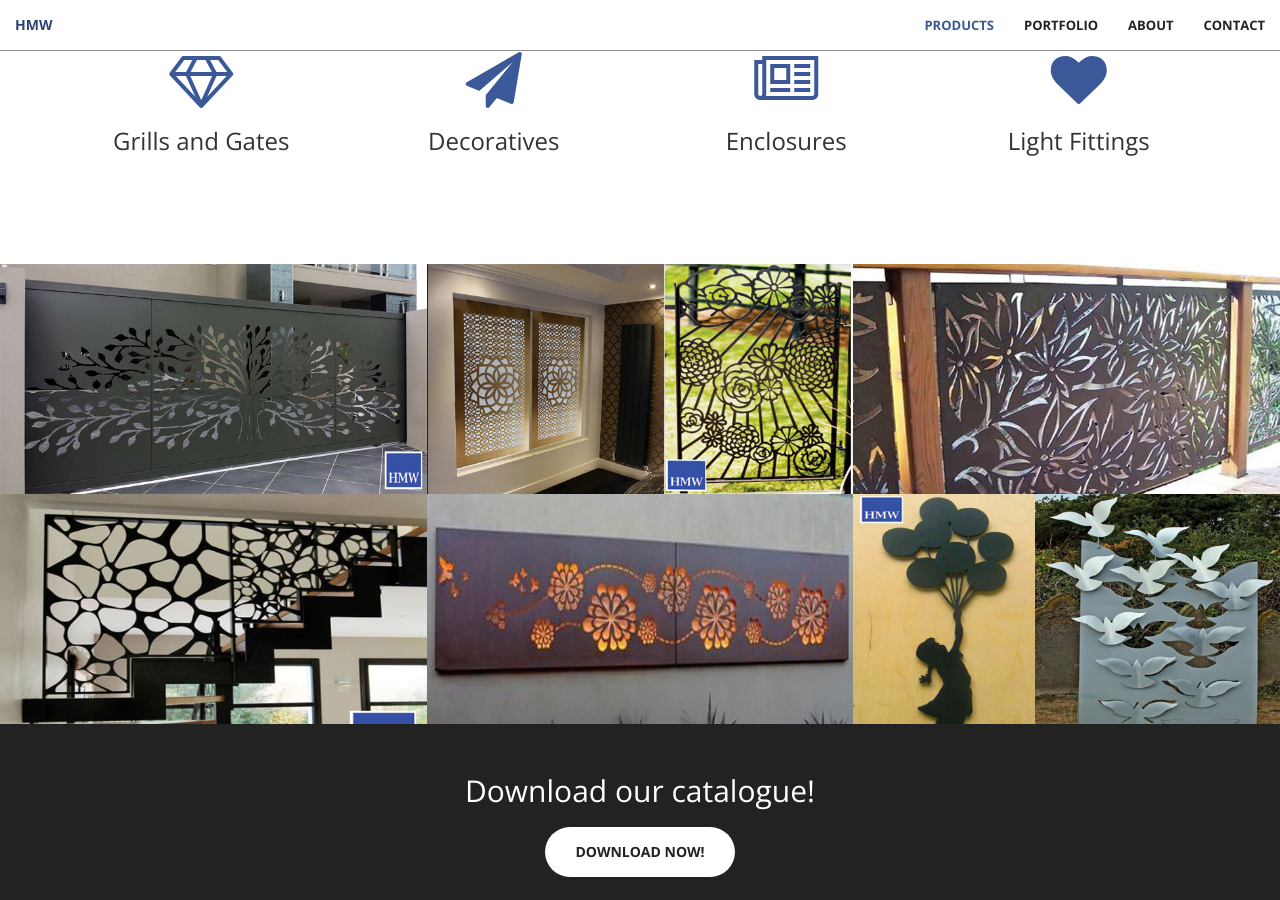
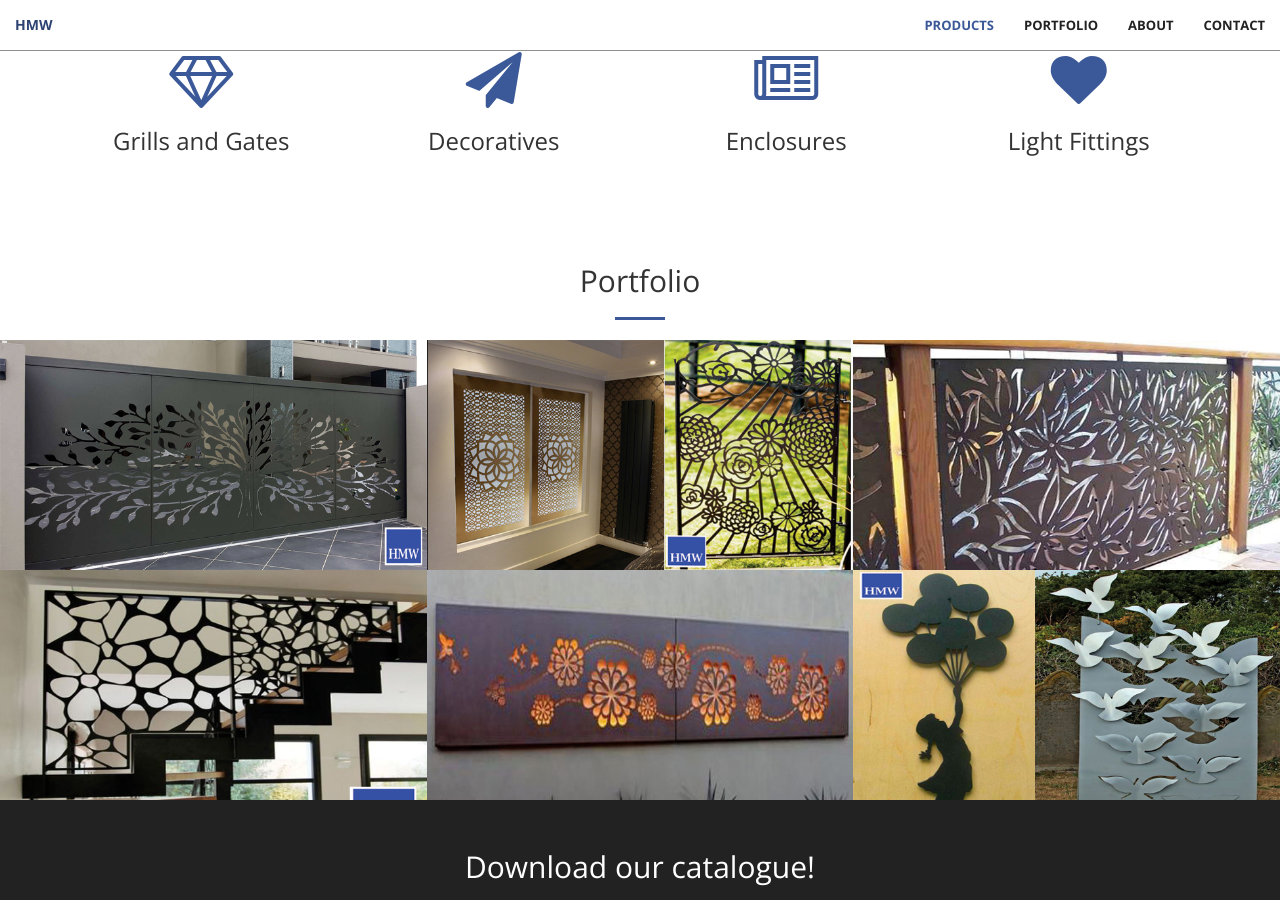
Before and after one commit to srinirover/srinirover.github.io, a Jekyll site: the page built from index.html, in a window 1280 px wide and 900 px high, scrolled down 1044 px. Built offline with Jekyll 4.4.1, drawn with Linux system fonts in a browser that asks for light colours.

Commit message:
added portfolio heading

```diff
--- a/_includes/portfolio.html
+++ b/_includes/portfolio.html
@@ -1,3 +1,12 @@
+  <div class="container">
+        <div class="row">
+            <div class="col-lg-12 text-center">
+                <h2 class="section-heading">Portfolio</h2>
+                <hr class="primary">
+            </div>
+        </div>
+    </div>
+
 <section class="no-padding" id="portfolio">
     <div class="container-fluid">
         <div class="row no-gutter">
```
Also changed, not shown: 1 other file.
